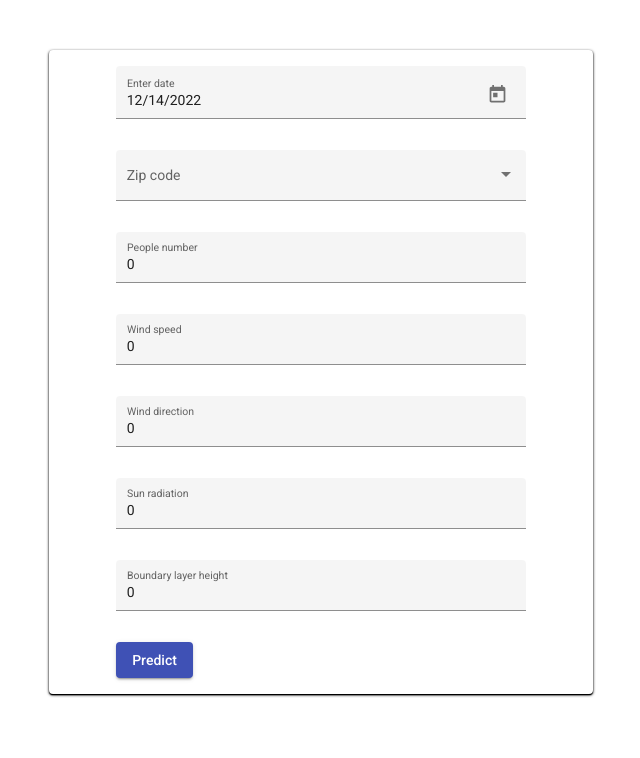
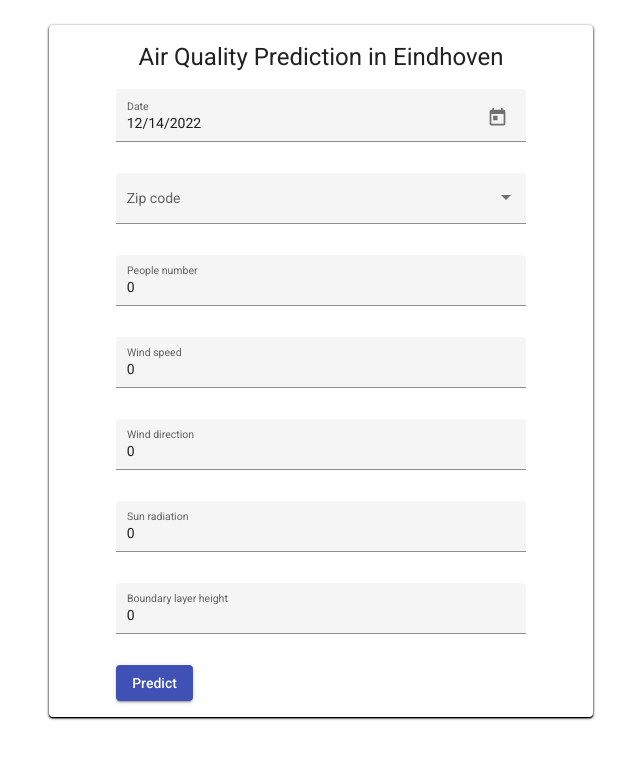
Before and after one commit to rawan-a-d/Air-Quality-Prediction-WebApp, an Angular app in the folder frontend/: page / in a window 1280 px wide. Shown: the top 758 px of the page, without its empty margins (319-959 px from the left). Built offline with nearby package versions, Linux system fonts and the light colour scheme.

Commit message:
Add title in app component

```diff
--- a/frontend/src/app/app.component.css
+++ b/frontend/src/app/app.component.css
@@ -1,16 +1,21 @@
-/* main card style */
+/* Card */
 .main-card {
 	width: 40%;
-	margin: 50px auto 0px auto;
+	margin: 25px auto 0px auto;
 }
 
-/* add shadow to the main card */
+/* add shadow to the card */
 .main-card:not([class*="mat-elevation-z"]) {
 	box-shadow: 0 2px 1px -1px rgba(0, 0, 0, 1), 0 1px 1px 0 rgba(0, 0, 0, 1),
 		0 1px 3px 0 rgba(0, 0, 0, 1);
 }
 
-/* form field style */
+/* card title */
+.title {
+	text-align: center;
+}
+
+/* form field */
 mat-form-field {
 	width: 80%;
 	margin: 0 10%;
--- a/frontend/src/app/app.component.html
+++ b/frontend/src/app/app.component.html
@@ -1,11 +1,12 @@
 <!-- adding card -->
 <mat-card class="main-card">
 	<mat-card-content class="card-content">
+		<h1 class="title">Air Quality Prediction in Eindhoven</h1>
 		<form #form="ngForm">
 			<p>
 				<!-- date picker -->
 				<mat-form-field appearance="fill">
-					<mat-label>Enter date</mat-label>
+					<mat-label>Date</mat-label>
 					<input matInput [matDatepicker]="picker" [(ngModel)]="model.date" name="date">
 					<mat-datepicker-toggle matSuffix [for]="picker"></mat-datepicker-toggle>
 					<mat-datepicker #picker></mat-datepicker>
```
Also changed, not shown: 1 other file (tests, documents, lock files or other folders).
